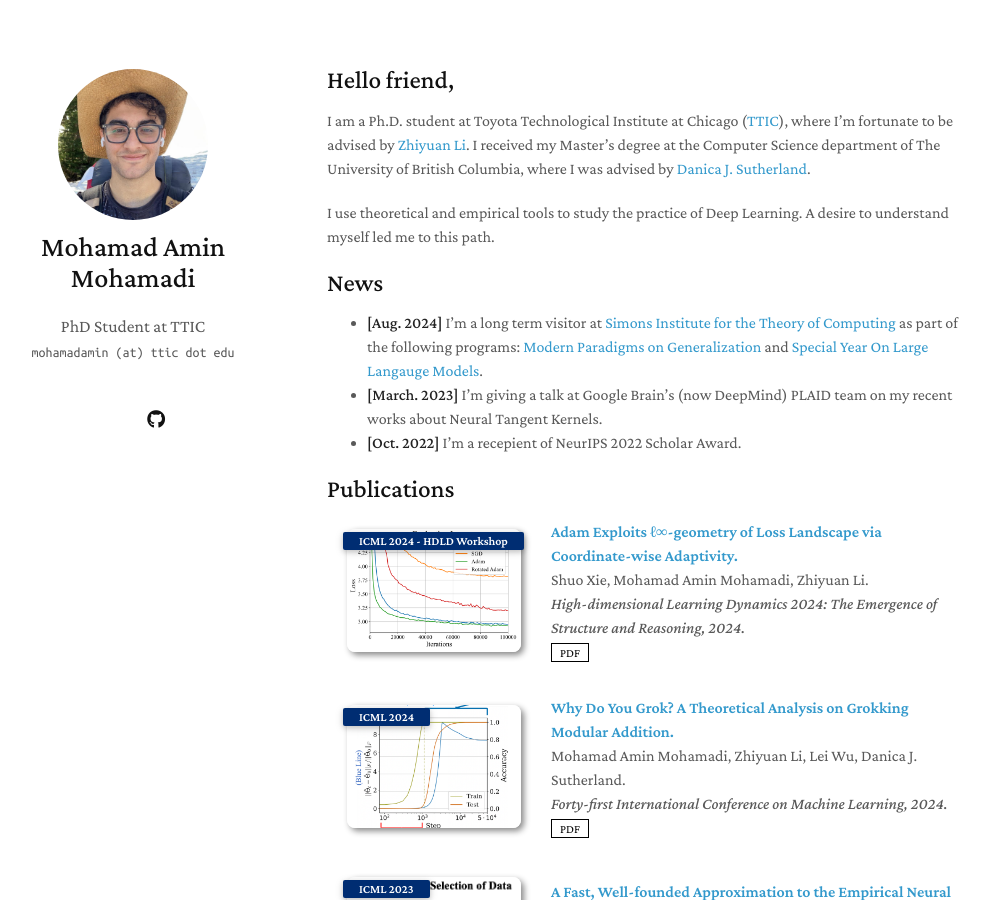
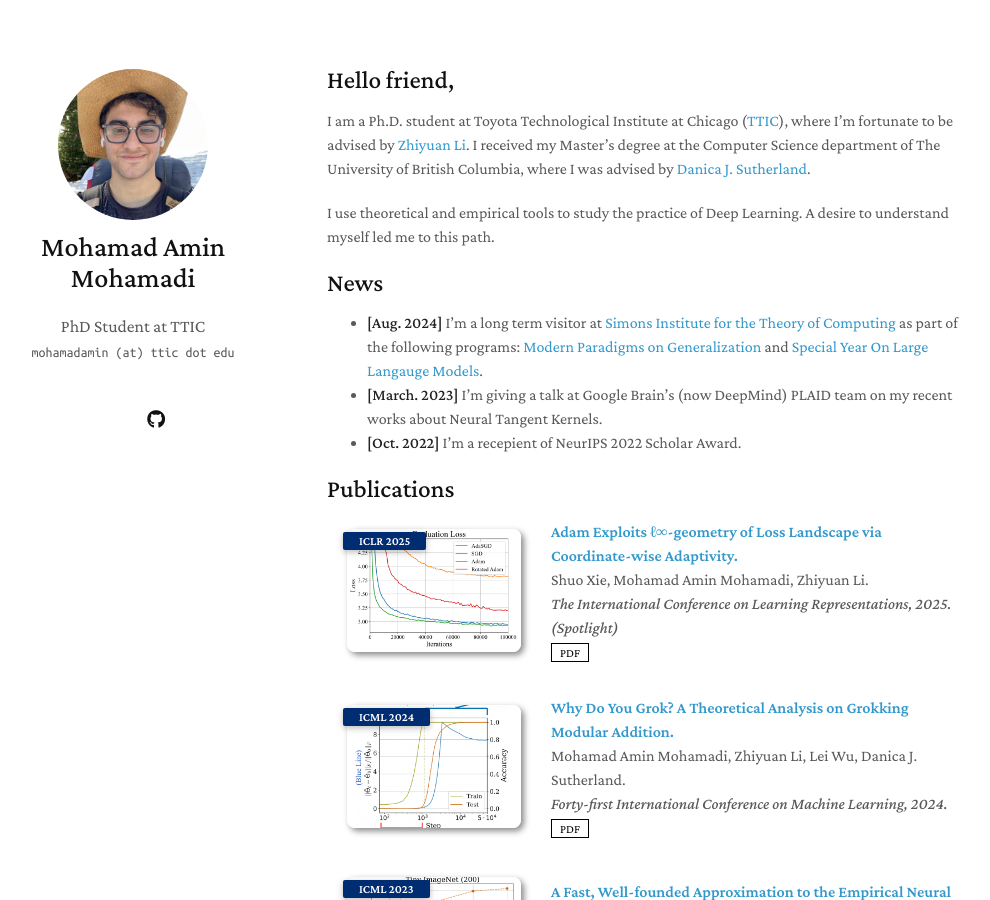
Before and after one commit to mohamad-amin/mohamad-amin.github.io, a Jekyll site: the page built from index.md, in a window 1280 px wide and 900 px high. Shown: the whole window, without its empty margins (143-1133 px from the left). Built offline with Jekyll 4.4.1, drawn with Linux system fonts in a browser that asks for light colours; a style sheet for code colours, icons or effects is not loaded; our own code applies the rules of GitHub Pages for plain Markdown files.

Commit message:
Update publications.yml

```diff
--- a/_data/publications.yml
+++ b/_data/publications.yml
@@ -2,9 +2,9 @@ main:
 
   - title: "Adam Exploits ℓ∞-geometry of Loss Landscape via Coordinate-wise Adaptivity."
     authors: "Shuo Xie, Mohamad Amin Mohamadi, Zhiyuan Li."
-    conference: "High-dimensional Learning Dynamics 2024: The Emergence of Structure and Reasoning, 2024."
+    conference: "The International Conference on Learning Representations, 2025. (Spotlight)"
     pdf: "https://arxiv.org/abs/2410.08198"
-    conference_short: "ICML 2024 - HDLD Workshop"
+    conference_short: "ICLR 2025"
     image: "./assets/img/xie2024adam.png"
 
   - title: "Why Do You Grok? A Theoretical Analysis on Grokking Modular Addition."
@@ -19,7 +19,7 @@ main:
     conference: "International Conference on Machine Learning, 2023."
     pdf: "https://arxiv.org/pdf/2206.12543"
     conference_short: "ICML 2023"
-    image: "./assets/img/mohamadi2022lookahead.png"
+    image: "./assets/img/mohamadi2023pntk.png"
 
   - title: "Making Look-Ahead Active Learning Strategies Feasible with Neural Tangent Kernels."
     authors: "Mohamad Amin Mohamadi, Wonho Bae, Danica J. Sutherland."
@@ -27,4 +27,4 @@ main:
     pdf: "https://arxiv.org/pdf/2206.12569"
     code: "https://github.com/mohamad-amin/ntk-lookahead-active-learning"
     conference_short: "NeurIPS 2022"
-    image: "./assets/img/mohamadi2023pntk.png"
+    image: "./assets/img/mohamadi2022lookahead.png"
```
